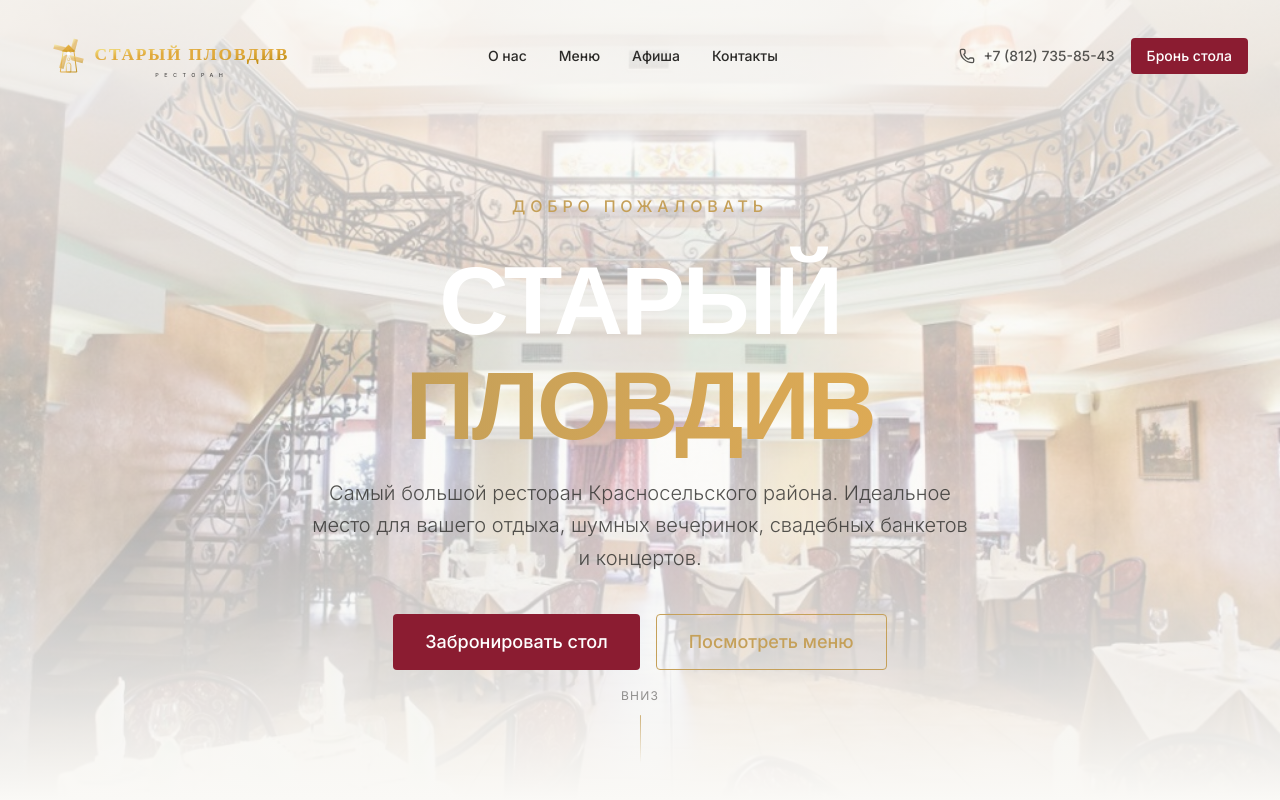
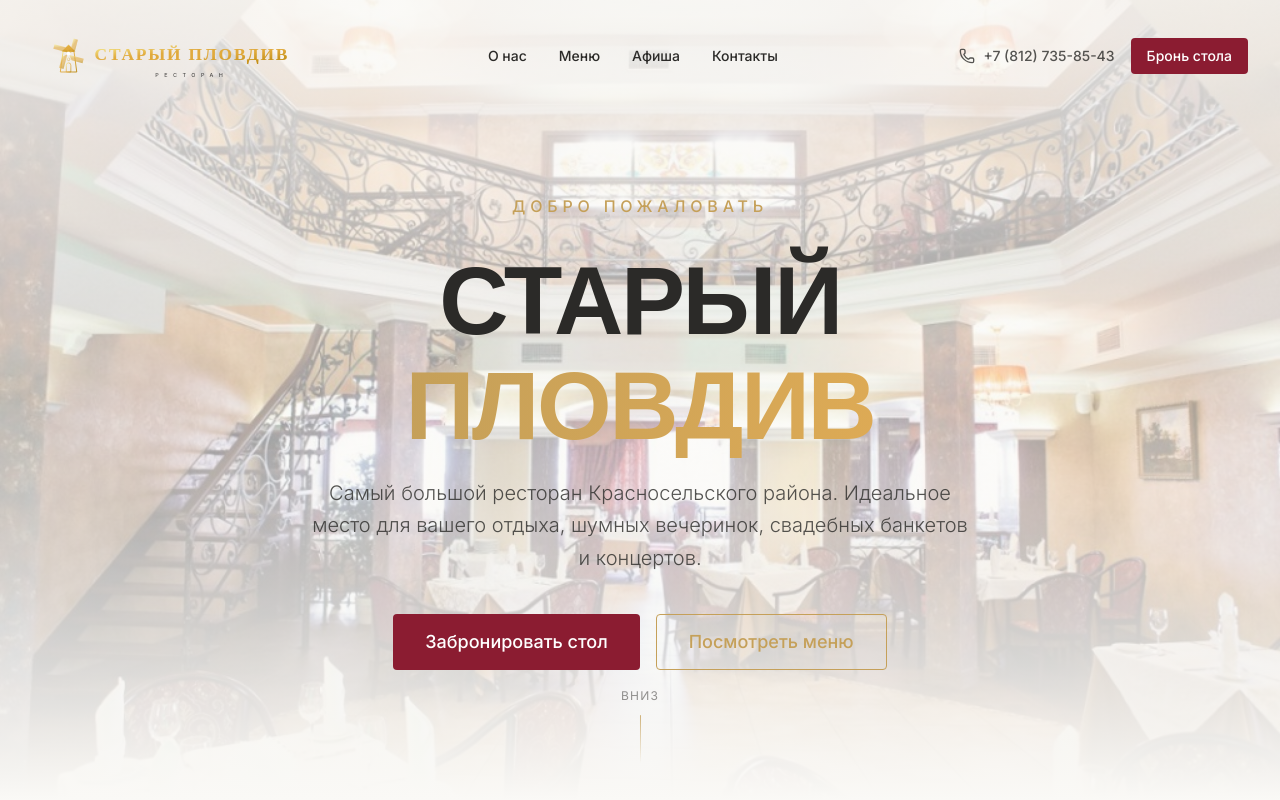
Before and after one commit to ruslanhautov86-netizen/plovdiv, a Next.js app: page / in a window 1280 px wide. Shown: the top 800 px of the page. Built offline with nearby package versions, Linux system fonts and the light colour scheme; a web font is replaced by a local one.

Commit message:
Fix hero text contrast on light background

```diff
--- a/src/components/sections/Hero.tsx
+++ b/src/components/sections/Hero.tsx
@@ -29,7 +29,7 @@ export function Hero() {
           <span className="text-gold font-medium uppercase tracking-[0.3em] text-sm md:text-base mb-6 block">
             Добро пожаловать
           </span>
-          <h1 className="text-5xl md:text-7xl lg:text-8xl font-heading font-bold text-white tracking-tight leading-[1.1]">
+          <h1 className="text-5xl md:text-7xl lg:text-8xl font-heading font-bold text-foreground tracking-tight leading-[1.1]">
             СТАРЫЙ <br />
             <span className="text-transparent bg-clip-text bg-gradient-to-r from-gold to-gold-hover">
               ПЛОВДИВ
```
